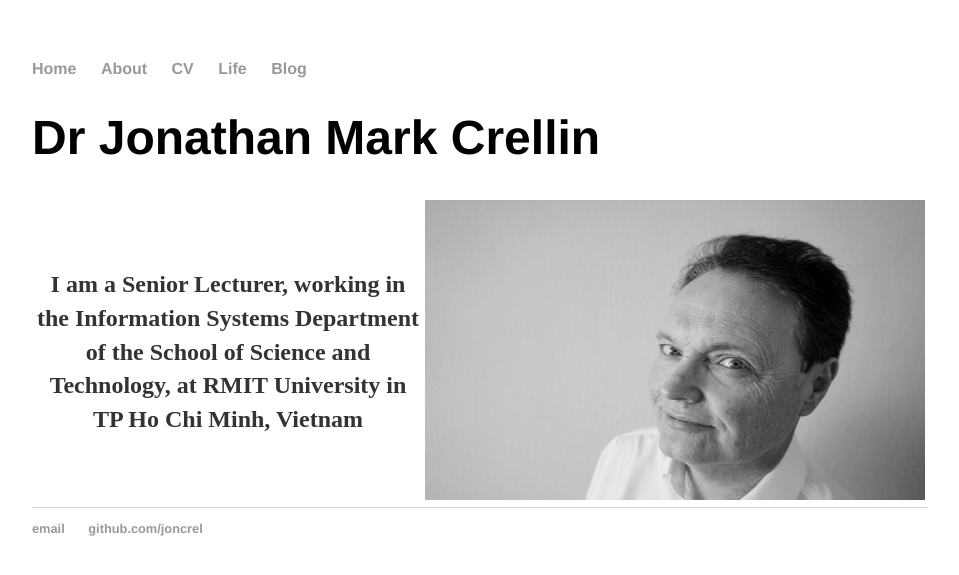
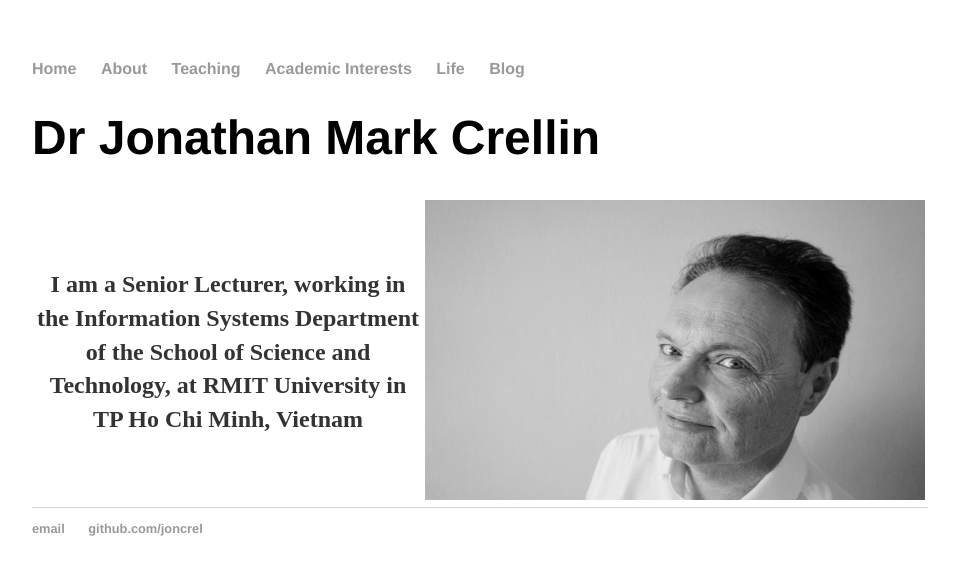
Before and after one commit to joncrel/joncrel.github.io, a Jekyll site: the page built from index.html, in a window 1280 px wide. Shown: the top 575 px of the page, without its empty margins (160-1119 px from the left). Built offline with Jekyll 4.4.1, drawn with Linux system fonts in a browser that asks for light colours.

Commit message:
Update default.html

```diff
--- a/_layouts/default.html
+++ b/_layouts/default.html
@@ -10,7 +10,8 @@
 	    		<ul>
 	        		<li><a href="/">Home</a></li>
 		        	<li><a href="/about">About</a></li>
-	        		<li><a href="/cv">CV</a></li>
+	        		<li><a href="/cv">Teaching</a></li>
+				<li><a href="/research">Academic Interests</a></li>
 				<li><a href="/life">Life</a></li>
 	        		<li><a href="/blog">Blog</a></li>
 	    		</ul>
```
